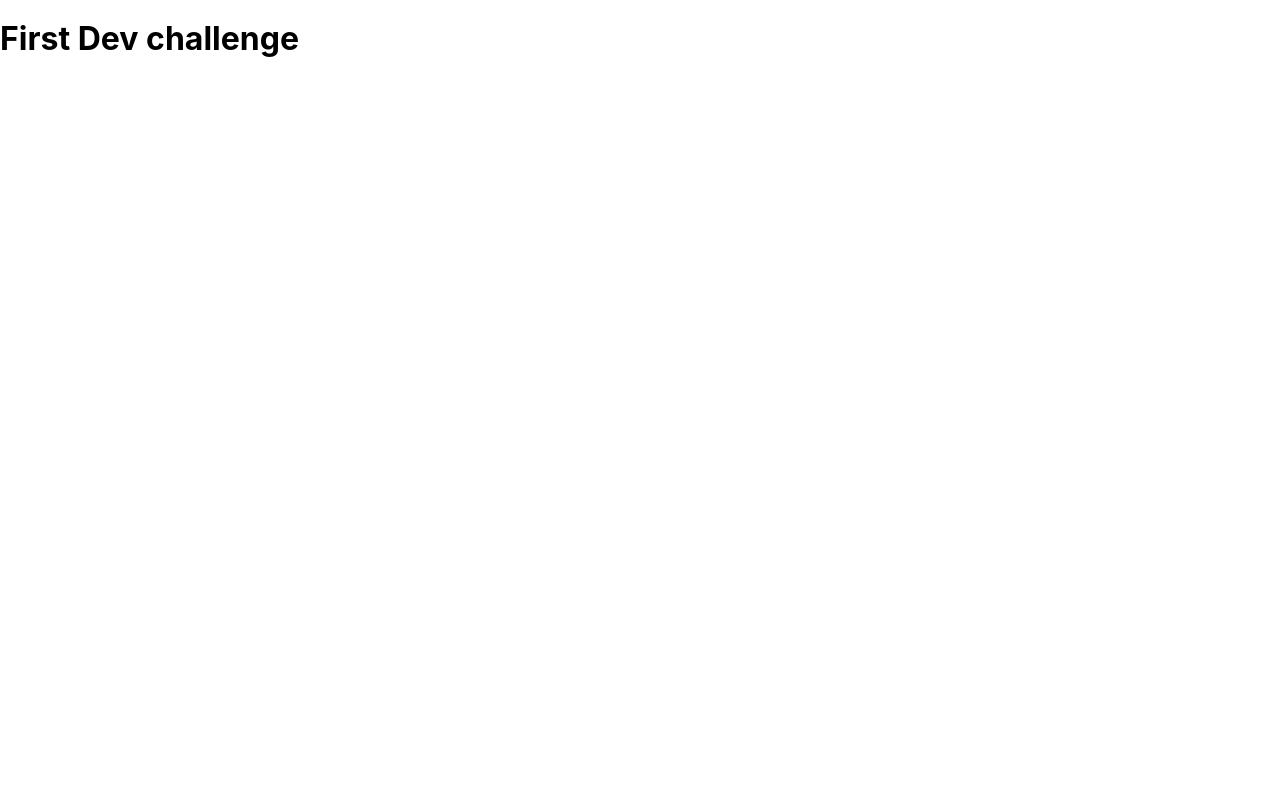
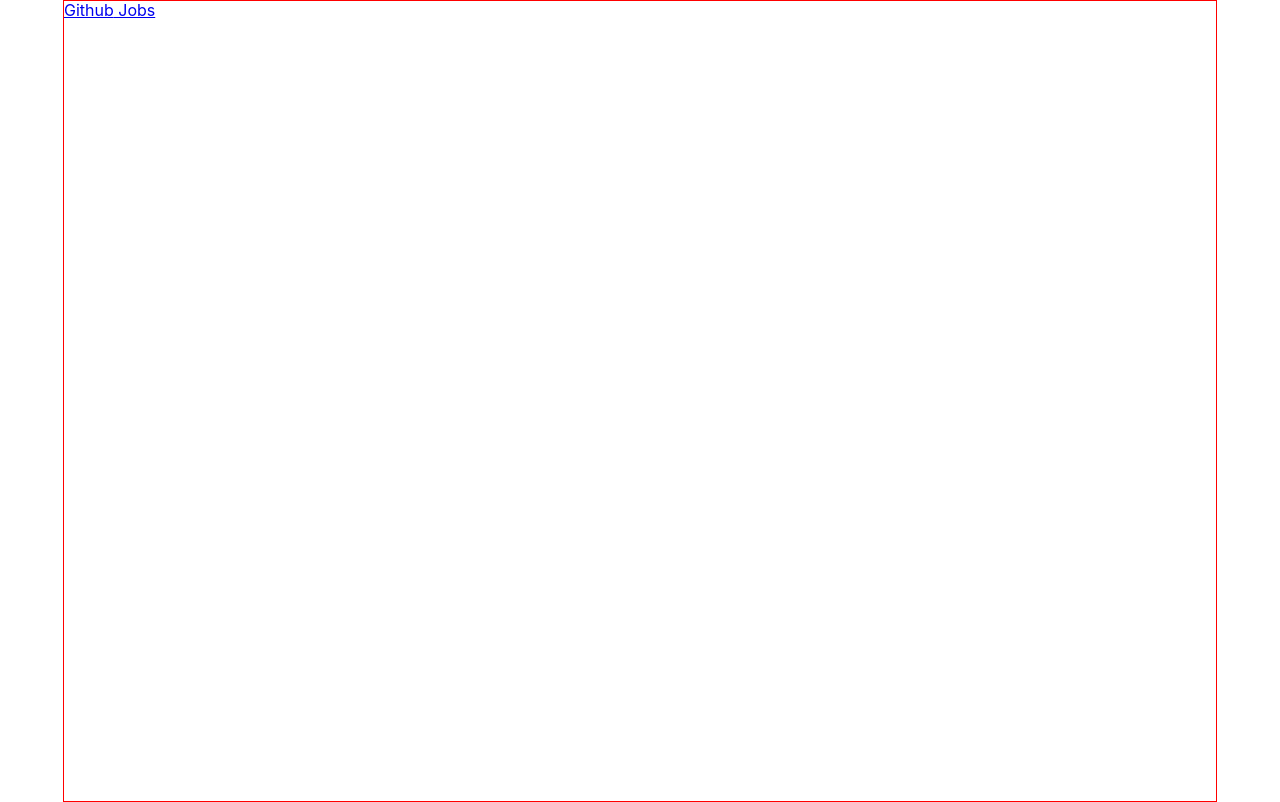
Before and after one commit to BDKoussama/github-jobs, a React (Create React App) app: page / in a window 1280 px wide. Built offline with nearby package versions, Linux system fonts and the light colour scheme.

Commit message:
init Header component with styles

```diff
--- a/src/App.js
+++ b/src/App.js
@@ -1,9 +1,12 @@
 import React from 'react';
+import Header from './Components/Header';
 import './styles/App.scss';
 function App() {
   return (
     <div className="App">
-      <h1> First Dev challenge </h1>
+        <div className = "container">
+              <Header/>
+        </div>
     </div>
   );
 }
--- /dev/null
+++ b/src/Components/Header.js
@@ -0,0 +1,15 @@
+import React from 'react';
+
+
+const Header  = () => (
+    <div className="header">
+        <nav className = "navbar">
+            <a href="#" className='logo'>
+                <span><bold>Github</bold> Jobs</span>
+            </a>
+        </nav>
+    </div>
+)
+
+
+export default Header ;
--- a/src/styles/App.scss
+++ b/src/styles/App.scss
@@ -1 +1,17 @@
 @import "./normalize.scss";
+@import "./components//Header.scss";
+
+.container {
+    height: 100vh;
+    border: 1px solid red;
+    margin: 0 auto;
+    @media (min-width: 1024px) {
+        max-width: 960px;
+      }
+      @media (min-width: 1216px) {
+        max-width: 1152px;
+      }
+      @media (min-width: 1480px) {
+        max-width: 1244px;
+      }
+}
```
Also changed, not shown: src/styles/components/Header.scss (added).
